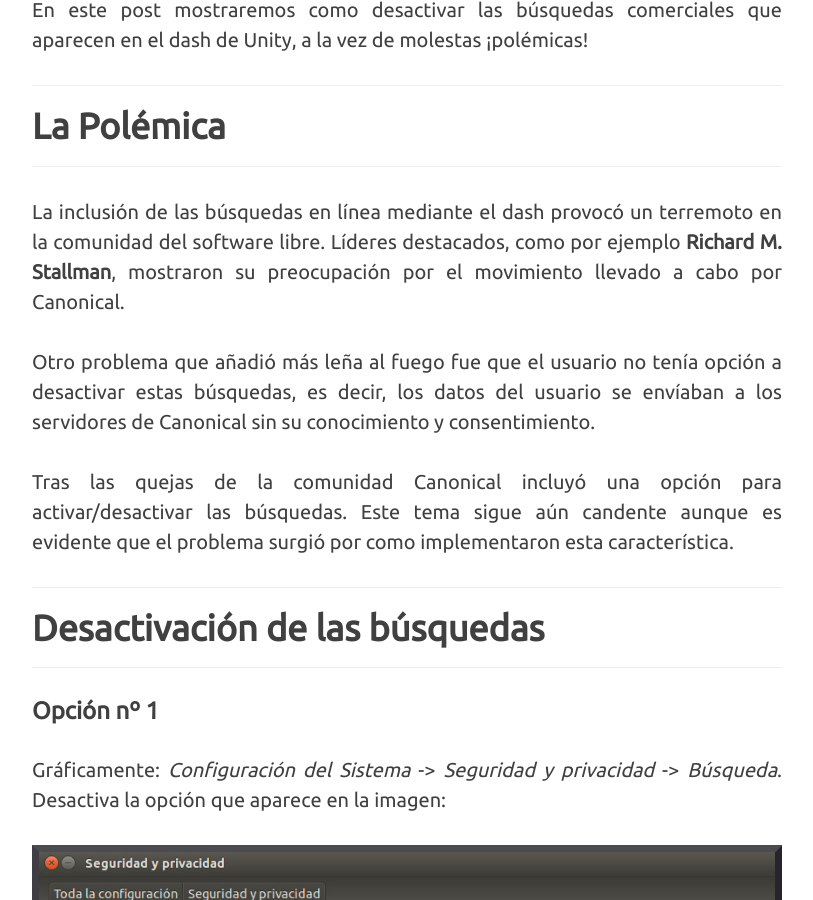
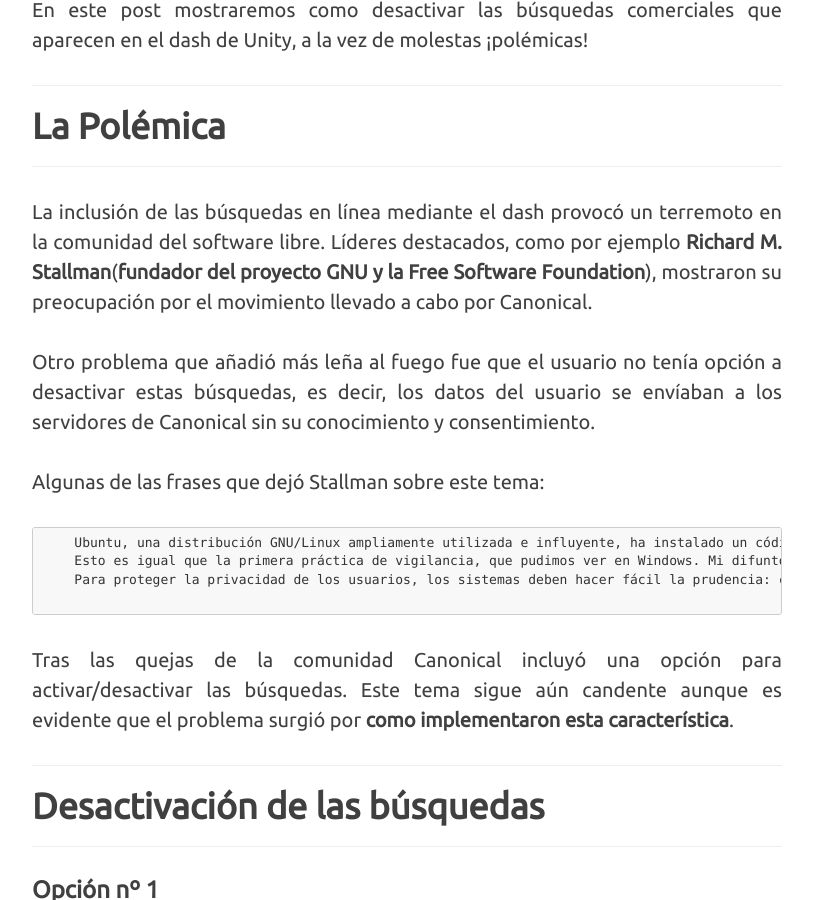
Before and after one commit to R12Leal/R12Leal.github.io, a Jekyll site: the page built from _posts/2015-11-20-desactivar-busquedas-comerciales-ubuntu.markdown, in a window 1280 px wide and 900 px high, scrolled down 853 px. Shown: the whole window, without its empty margins (233-1046 px from the left). Built offline with Jekyll 4.4.1, drawn with Linux system fonts in a browser that asks for light colours; nearby versions of some CDN libraries; comment, search, counter and statistics services are not loaded.

Commit message:
Update 07/01/2016

```diff
--- a/_posts/2015-11-20-desactivar-busquedas-comerciales-ubuntu.markdown
+++ b/_posts/2015-11-20-desactivar-busquedas-comerciales-ubuntu.markdown
@@ -16,9 +16,16 @@
 <hr />
 <h2 class="section-heading">La Polémica</h2>
 <hr />
-<p>La inclusión de las búsquedas en línea mediante el dash provocó un terremoto en la comunidad del software libre. Líderes destacados, como por ejemplo <strong>Richard M. Stallman</strong>, mostraron su preocupación por el movimiento llevado a cabo por Canonical.</p>
+<p>La inclusión de las búsquedas en línea mediante el dash provocó un terremoto en la comunidad del software libre. Líderes destacados, como por ejemplo <strong>Richard M. Stallman</strong>(<strong>fundador del proyecto GNU y la Free Software Foundation</strong>), mostraron su preocupación por el movimiento llevado a cabo por Canonical.</p>
 <p>Otro problema que añadió más leña al fuego fue que el usuario no tenía opción a desactivar estas búsquedas, es decir, los datos del usuario se envíaban a los servidores de Canonical sin su conocimiento y consentimiento.</p>
-<p>Tras las quejas de la comunidad Canonical incluyó una opción para activar/desactivar las búsquedas. Este tema sigue aún candente aunque es evidente que el problema surgió por como implementaron esta característica.</p>
+<p>Algunas de las frases que dejó Stallman sobre este tema:</p>
+<p>
+  <pre>
+    Ubuntu, una distribución GNU/Linux ampliamente utilizada e influyente, ha instalado un código de vigilancia. Cuando el usuario busca en sus archivos locales introduciendo una cadena en el escritorio de Ubuntu, Ubuntu envía esa cadena a uno de los servidores de Canonical.
+    Esto es igual que la primera práctica de vigilancia, que pudimos ver en Windows. Mi difunto amigo Fravia me dijo que cuando él buscaba una cadena en los archivos de su sistema en Windows, éste enviaba un paquete a otro servidor, que era detectado por el firewall. Teniendo en cuenta esto, aprendió acerca de la propensión del software propietario para convertirse en malware. Tal vez no sea coincidencia que Ubuntu haga lo mismo.
+    Para proteger la privacidad de los usuarios, los sistemas deben hacer fácil la prudencia: cuando un programa de búsqueda local tiene una función de búsqueda online, ésta sólo debería realizarse cuando el usuario lo elija de forma explícita cada vez. Esto es fácil: todo lo que se necesita es tener botones separados para las búsquedas online y las búsquedas locales, incluso algunas versiones anteriores de Ubuntu lo implementaron. Una función de búsqueda online también debe informar al usuario de forma clara y concreta acerca de quién recibirá su información personal, siempre y cuando se utilice la función.
+  </pre>
+<p>Tras las quejas de la comunidad Canonical incluyó una opción para activar/desactivar las búsquedas. Este tema sigue aún candente aunque es evidente que el problema surgió por <strong>como implementaron esta característica</strong>.</p>
 <hr />
 <h2 class="section-heading">Desactivación de las búsquedas</h2>
 <hr />
```
